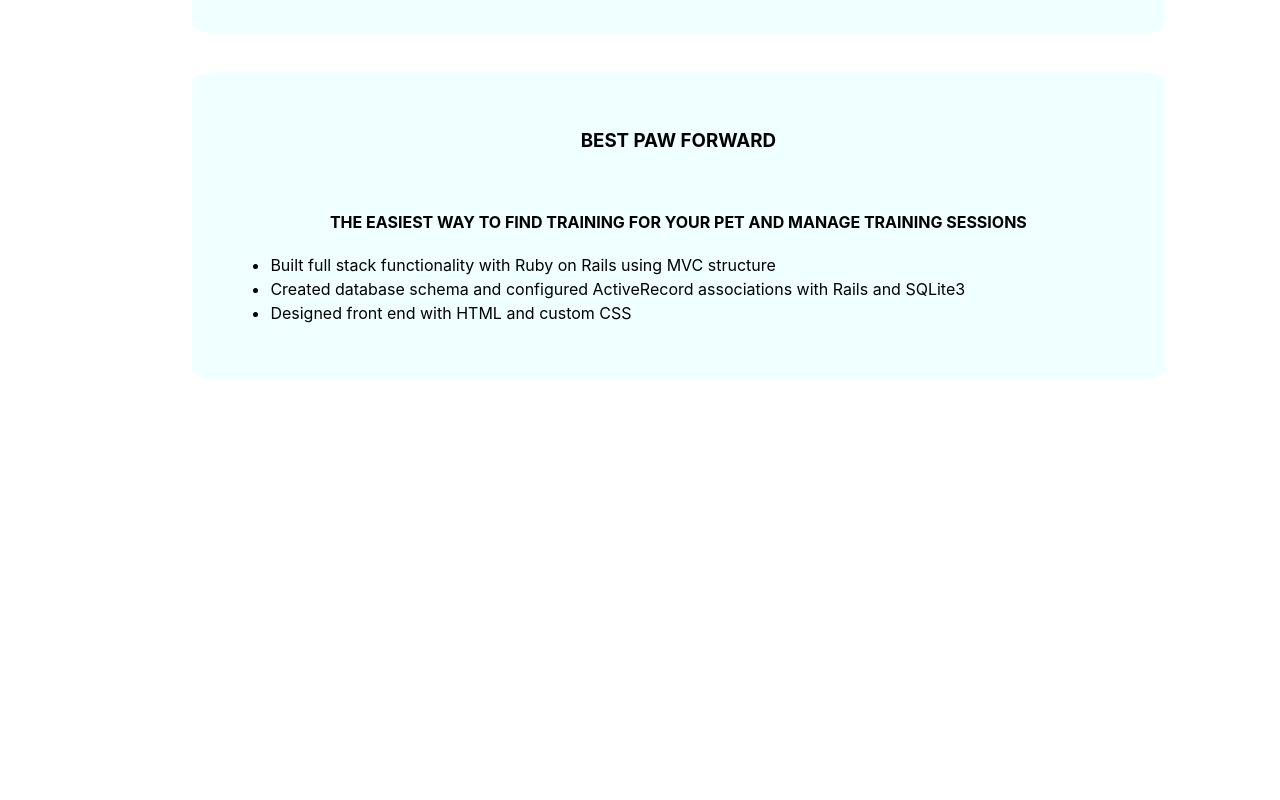
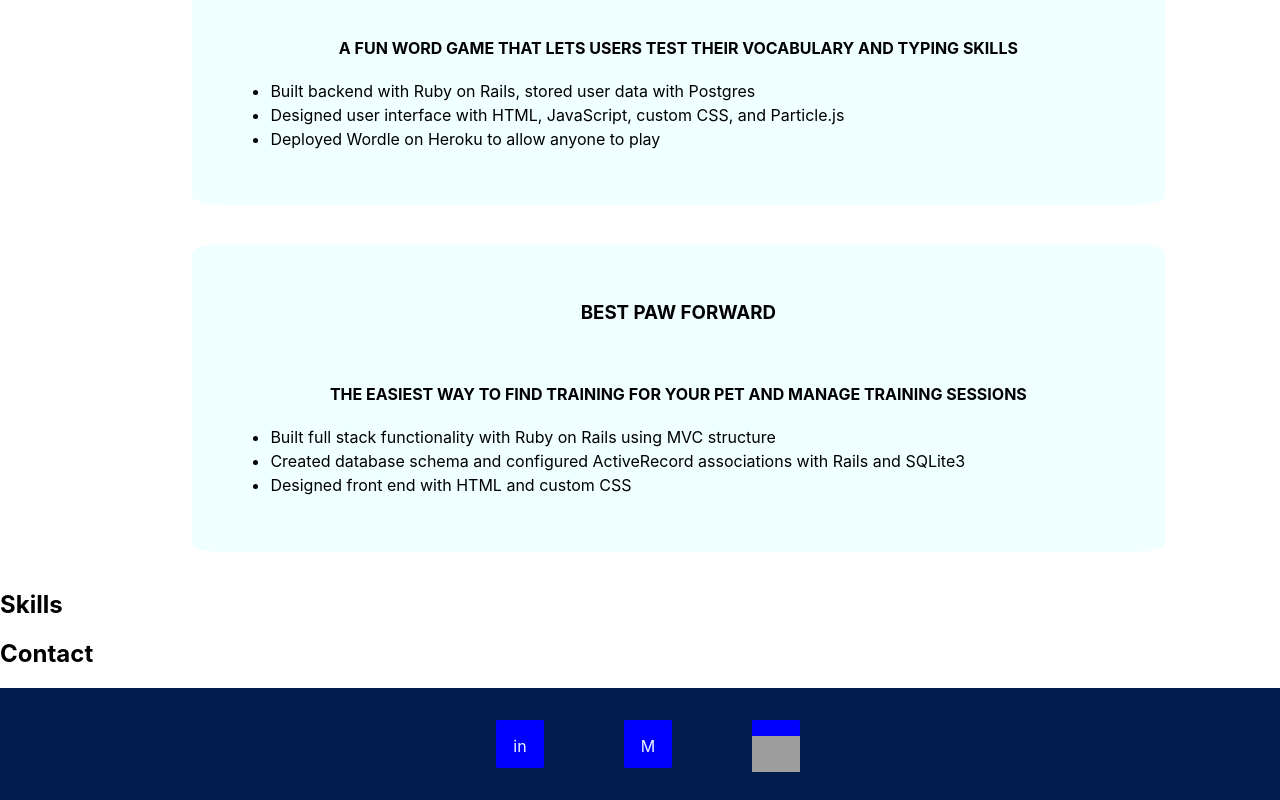
Before and after one commit to JakubowskiA/Portfolio, a React (Create React App) app: page / in a window 1280 px wide. Shown: the part 1313-2113 px from the top of the page. Before the commit the page ends 1731 px from the top, so only its background shows below. Built offline with nearby package versions, Linux system fonts and the light colour scheme; grey boxes are pictures that could not be loaded.

Commit message:
Added about me info

```diff
--- a/src/App.css
+++ b/src/App.css
@@ -26,6 +26,32 @@
   text-align: center;
 }
 
+.contact-section{
+background-color: rgb(2, 28, 77);
+display: flex;
+flex-direction: row;
+justify-content: center;
+align-items: center;
+}
+
+.contact-icon{
+background-color: blue;
+height: 2em;
+width: 3em;
+border-radius: 3%;
+color: aliceblue;
+margin: 2em;
+margin-left: 3em;
+text-align: center;
+padding-top: 1em
+}
+
+.contact-icon-img{
+  max-height: 3em;
+  width: 3em;
+  color: aliceblue;
+}
+
 li{
   text-align: left;
   line-height: 1.5em;
--- a/src/App.js
+++ b/src/App.js
@@ -3,6 +3,8 @@ import React, { Fragment } from 'react';
 import AboutMe from './components/AboutMe';
 import Resume from './components/Resume';
 import Projects from './components/Projects';
+import Skills from './components/Skills';
+import Contact from './components/Contact';
 
 import './App.css';
 
@@ -29,8 +31,10 @@ function App() {
 
     </div>
     <AboutMe/>
+    <Projects/>
     <Resume/>
-    <Projects/>
+    <Skills/>
+    <Contact/>
 
     </Fragment>
   );
--- a/src/components/AboutMe.js
+++ b/src/components/AboutMe.js
@@ -7,7 +7,9 @@ function AboutMe() {
     <h2>About Me</h2>
     <img src=""/>
     <h4></h4>
-    <p></p>
+    <p>I love to create and I love to solve problems. This is what led me to pursue a degree in Mechanical Engineering and to make a career shift into a Software Engineering and Web Development.</p>
+    <p>Mechanical Engineering also sparked my love of empathetic design. I am fascinated by the human experience surrounding technology and passionate about designing the best experiences for people.</p>
+    <p>All of my life, I have been a curious person and I plan to never lose that spark of curiosity. The spark helps me ensure I fully understand the problems I am solving and it has led me to never stop learning.</p>
 
     </div>
 
--- a/src/components/Contact.js
+++ b/src/components/Contact.js
@@ -0,0 +1,24 @@
+import React, { Fragment } from 'react';
+
+function Contact() {
+  return (
+    <div>
+        <h2>Contact</h2>
+        <div className="contact-section">
+            <a href="https://www.linkedin.com/in/ariel-jakubowski/">
+                <div className="contact-icon">in</div>
+            </a>
+            <a href="https://medium.com/@arieljakubowski">
+                <div className="contact-icon">M</div>
+            </a>
+            <a href="">
+                <div className="contact-icon">
+                    <img className="contact-icon-img" src="https://icon-library.net/images/github-svg-icon/github-svg-icon-3.jpg"/>
+                </div>
+            </a>
+        </div>
+    </div>
+  );
+}
+
+export default Contact;
--- a/src/components/Skills.js
+++ b/src/components/Skills.js
@@ -0,0 +1,14 @@
+import React, { Fragment } from 'react';
+
+function Skills() {
+  return (
+    <div>
+        <h2>Skills</h2>
+        <div className="">
+
+        </div>
+    </div>
+  );
+}
+
+export default Skills;
```
